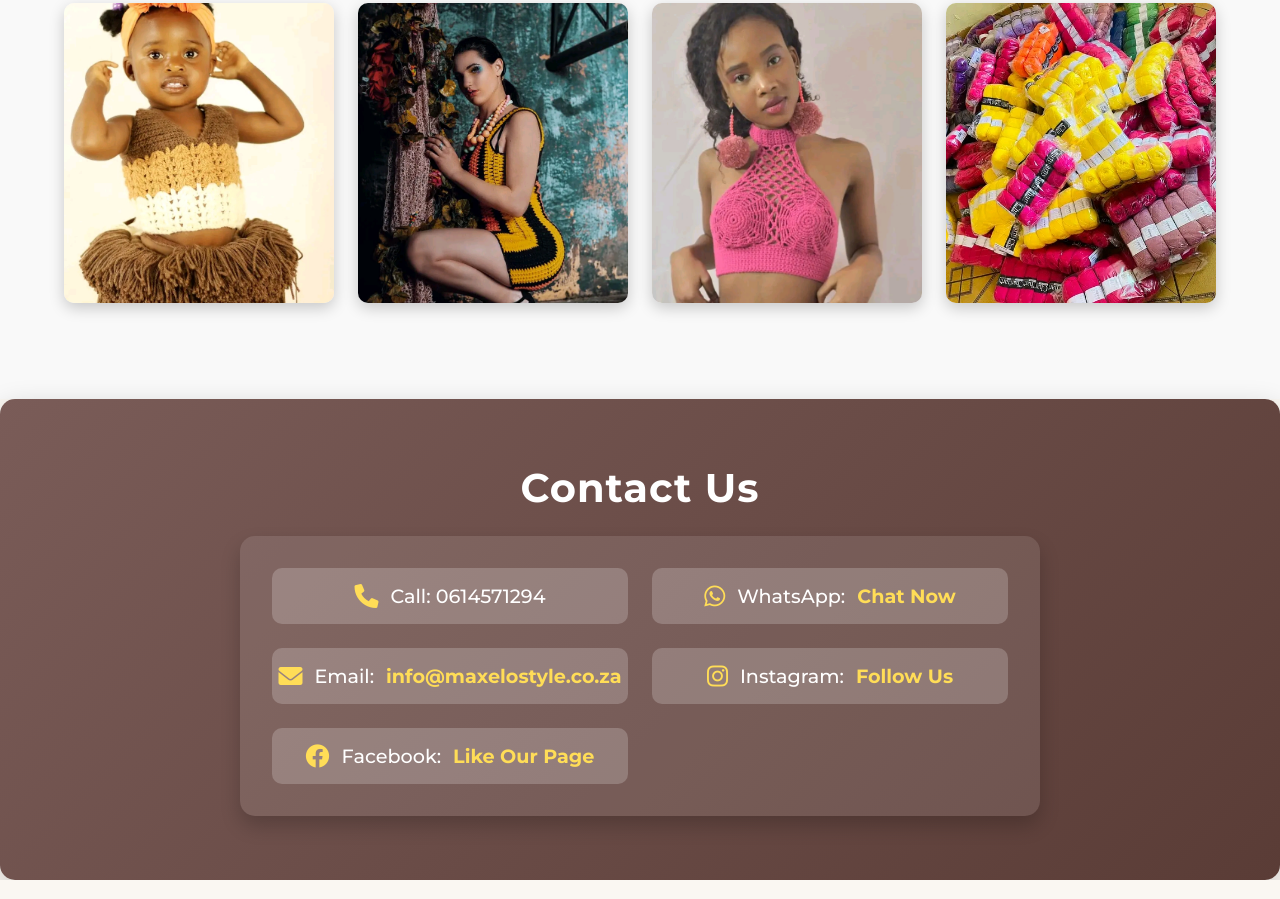
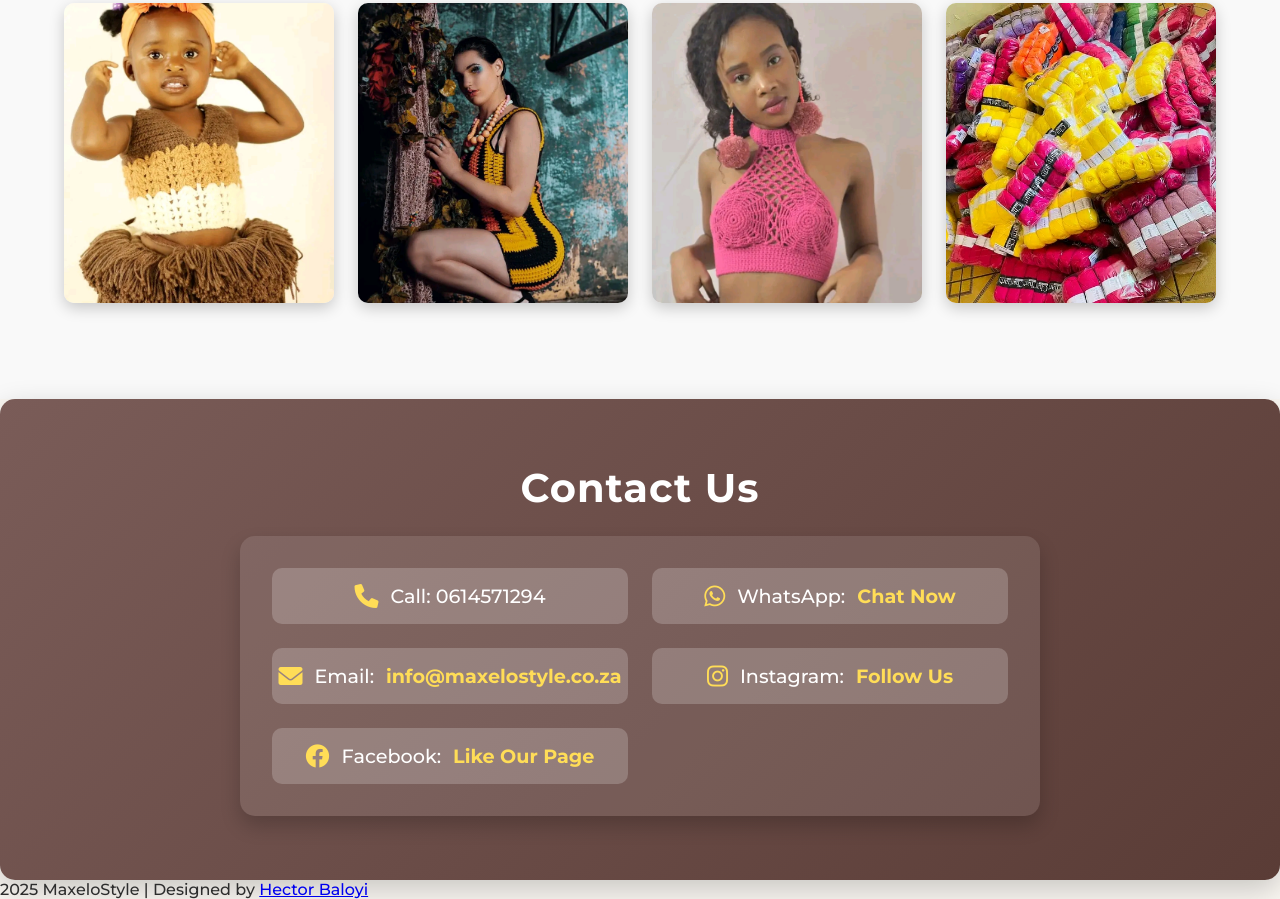
Before and after one commit to ValoyItech/MaxeloStyle, a plain HTML site: page index.html in a window 1280 px wide. Shown: the part 1733-2632 px from the top of the page. Drawn offline with nearby package versions, Linux system fonts and the light colour scheme.

Commit message:
Update index.html

```diff
--- a/index.html
+++ b/index.html
@@ -132,6 +132,9 @@
         <a href="https://wa.me/27614571294" class="contact-icon"><i class="fab fa-whatsapp"></i></a>
         <a href="mailto:info@maxelostyle.co.za" class="contact-icon"><i class="fas fa-envelope"></i></a>
     </div>
+    <footer class="site-footer">
+        <p>2025 MaxeloStyle | Designed by <a href="https://www.valoyitech.co.za/" target="_blank">Hector Baloyi</a></p>
+    </footer>
 
     <script src="script.js"></script>
 </body>
```
